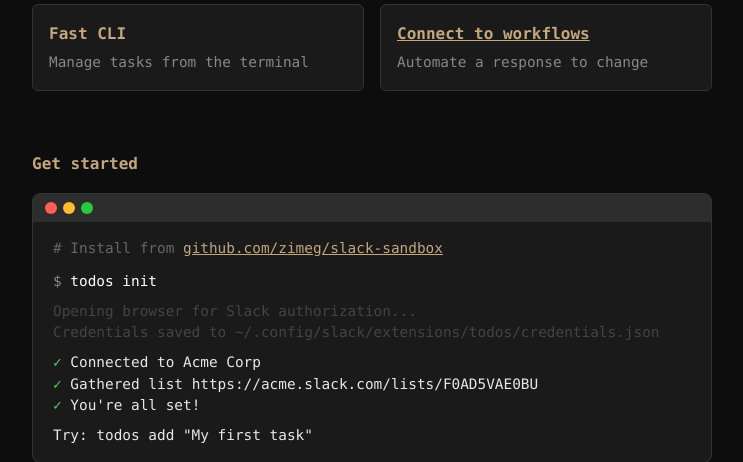
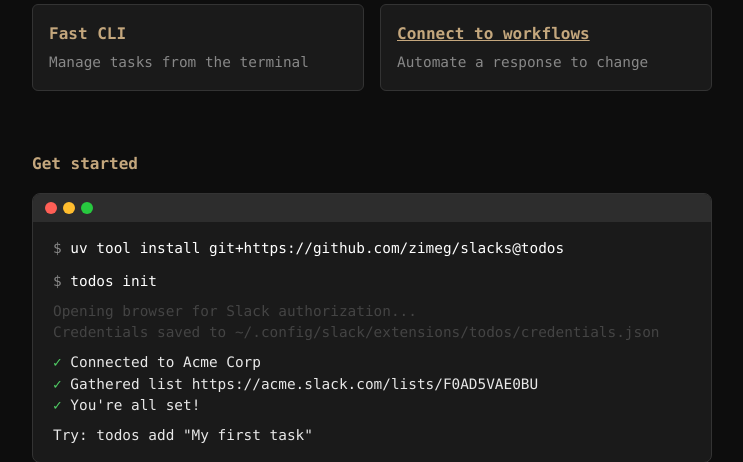
Before and after one commit to zimeg/slack-sandbox, a Flask app: template py.sdk.todos/src/web/templates/landing.html in a window 1280 px wide. Shown: the part 1069-1531 px from the top of the page, without its empty margins (268-1011 px from the left). Run offline with Flask 3, Linux system fonts and the light colour scheme; the template is opened without the code that fills it, so the values that code supplies are empty.

Commit message:
py.sdk.todos(docs): add uv tool install and use short branch names (#539)
Co-authored-by: Claude Opus 4.5 <noreply@anthropic.com>

```diff
--- a/py.sdk.todos/pyproject.toml
+++ b/py.sdk.todos/pyproject.toml
@@ -14,7 +14,6 @@ dependencies = [
 
 [project.scripts]
 todos = "cli.main:main"
-server = "web.server:main"
 
 [tool.setuptools.packages.find]
 where = ["src"]
--- a/py.sdk.todos/src/web/templates/landing.html
+++ b/py.sdk.todos/src/web/templates/landing.html
@@ -199,7 +199,7 @@
                     <div class="terminal-dot green"></div>
                 </div>
                 <div class="terminal-body">
-                    <div><span class="comment"># Install from <a href="https://github.com/zimeg/slack-sandbox/tree/main/py.sdk.todos" target="_blank">github.com/zimeg/slack-sandbox</a></span></div>
+                    <div><span class="prompt">$</span> <span class="cmd">uv tool install git+https://github.com/zimeg/slacks@todos</span></div>
                     <div style="margin-top: 12px;"><span class="prompt">$</span> <span class="cmd">todos init</span></div>
                     <div style="margin-top: 8px; color: #444;">Opening browser for Slack authorization...</div>
                     <div style="color: #444;">Credentials saved to ~/.config/slack/extensions/todos/credentials.json</div>
```
Also changed, not shown: .claude/CLAUDE.md, .claude/settings.json, .github/workflows/samples.yml, js.bolt.surge/README.md, js.bolt.tails/README.md, py.bolt.snaek/README.md, py.sdk.todos/CHANGELOG.md, py.sdk.todos/README.md, 1 other file.
